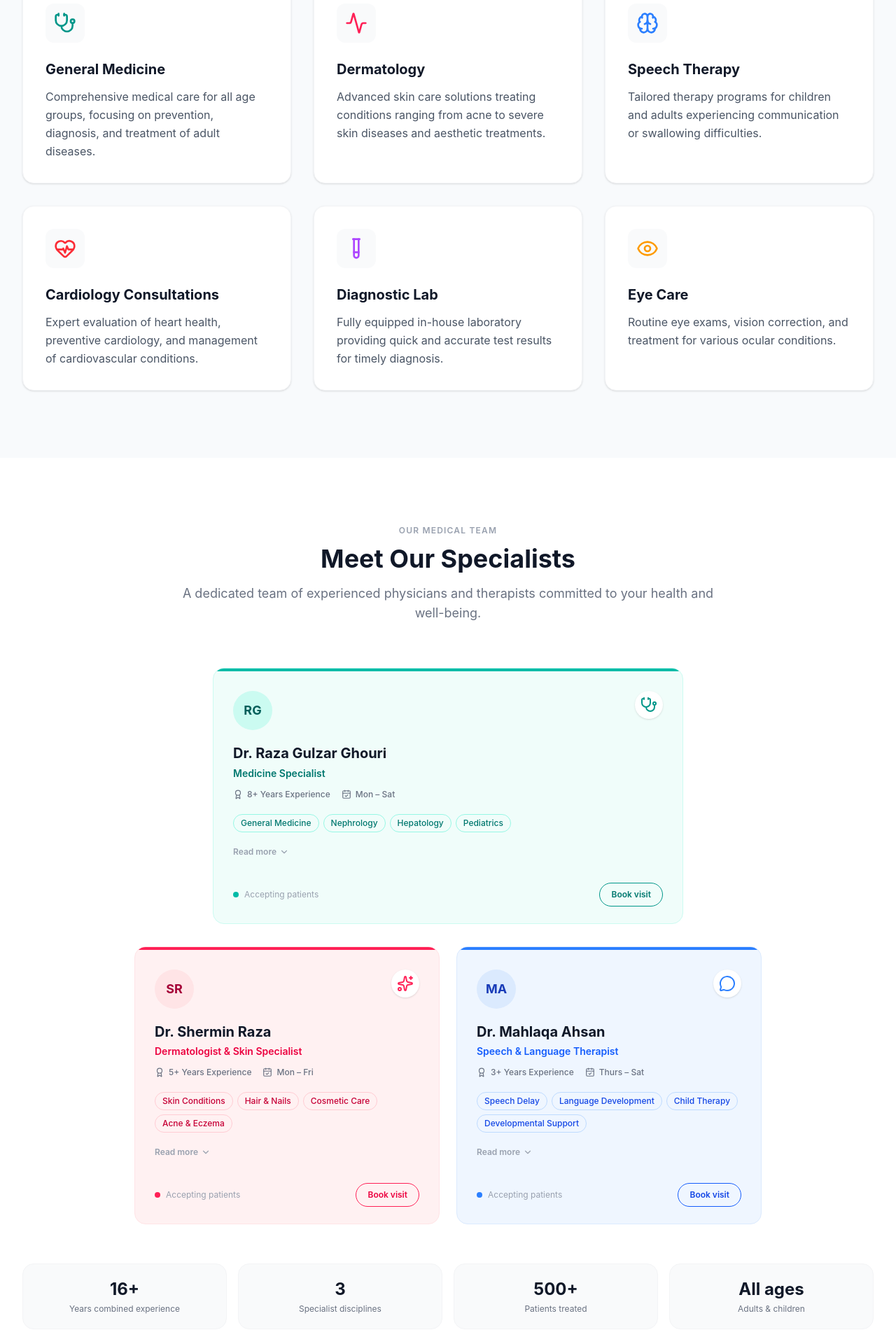
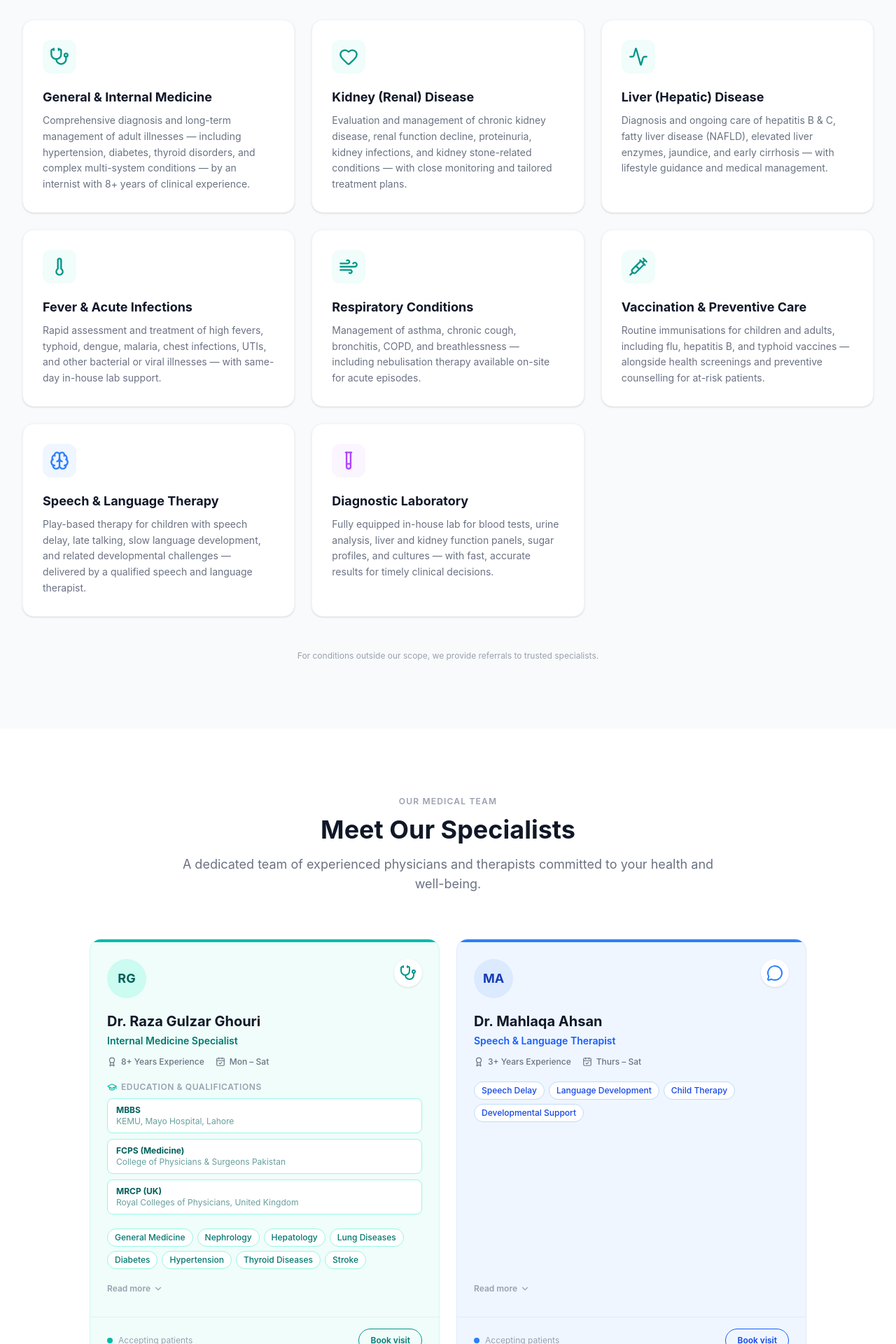
Before and after one commit to usmanghouri/GhouriSpecialistClinic, a Next.js app: page / in a window 1280 px wide. Shown: the part 1100-3020 px from the top of the page at 70% size. Built offline with nearby package versions, Linux system fonts and the light colour scheme.

Commit message:
Updations

```diff
--- a/src/components/Doctors.tsx
+++ b/src/components/Doctors.tsx
@@ -2,51 +2,82 @@
 
 import { useState } from "react";
 import { motion, AnimatePresence } from "framer-motion";
-import { Stethoscope, Sparkles, MessageCircle, Award, CalendarCheck, ChevronDown } from "lucide-react";
+import {
+  Stethoscope,
+  MessageCircle,
+  Award,
+  CalendarCheck,
+  ChevronDown,
+  GraduationCap,
+} from "lucide-react";
 
-const doctors = [
+type Education = {
+  degree: string;
+  institution: string;
+};
+
+type AccentClasses = {
+  section: string;
+  avatar: string;
+  icon: string;
+  specialty: string;
+  tag: string;
+  bar: string;
+  button: string;
+  dot: string;
+  edu: string;
+  eduIcon: string;
+};
+
+type Doctor = {
+  name: string;
+  specialty: string;
+  experience: string;
+  availability: string;
+  initials: string;
+  description: string;
+  tags: string[];
+  education?: Education[];
+  icon: React.ReactNode;
+  accentClasses: AccentClasses;
+};
+
+const doctors: Doctor[] = [
   {
     name: "Dr. Raza Gulzar Ghouri",
-    specialty: "Medicine Specialist",
+    specialty: "Internal Medicine Specialist",
     experience: "8+ Years Experience",
     availability: "Mon – Sat",
     initials: "RG",
     description:
-      "With over 8 years of clinical expertise, Dr. Raza provides comprehensive medical care for both adults and children. He has a particular focus on kidney (renal) and liver (hepatic) diseases, offering thorough diagnostic workups and long-term management plans tailored to each patient.",
-    tags: ["General Medicine", "Nephrology", "Hepatology", "Pediatrics"],
+      "With over 8 years of clinical expertise, Dr. Raza provides comprehensive medical care for adults and children alike. He has a particular focus on kidney (renal) and liver (hepatic) diseases, offering thorough diagnostic workups and long-term management plans tailored to each patient.",
+    tags: [
+      "General Medicine",
+      "Nephrology",
+      "Hepatology",
+      "Lung Diseases",
+      "Diabetes",
+      "Hypertension",
+      "Thyroid Diseases",
+      "Stroke",
+    ],
+    education: [
+      { degree: "MBBS", institution: "KEMU, Mayo Hospital, Lahore" },
+      { degree: "FCPS (Medicine)", institution: "College of Physicians & Surgeons Pakistan" },
+      { degree: "MRCP (UK)", institution: "Royal Colleges of Physicians, United Kingdom" },
+    ],
     icon: <Stethoscope className="w-6 h-6" />,
-    accent: "teal",
     accentClasses: {
       section: "bg-teal-50 border-teal-100",
       avatar: "bg-teal-100 text-teal-800",
       icon: "text-teal-600",
       specialty: "text-teal-700",
-      tag: "bg-teal-50 text-teal-700 border-teal-200",
+      tag: "bg-white text-teal-700 border-teal-200",
       bar: "bg-teal-500",
       button: "border-teal-600 text-teal-700 hover:bg-teal-600 hover:text-white",
       dot: "bg-teal-500",
-    },
-  },
-  {
-    name: "Dr. Shermin Raza",
-    specialty: "Dermatologist & Skin Specialist",
-    experience: "5+ Years Experience",
-    availability: "Mon – Fri",
-    initials: "SR",
-    description:
-      "Dr. Shermin is a skilled dermatologist specializing in the diagnosis and treatment of skin, hair, and nail conditions. From acne and eczema to advanced cosmetic concerns, she brings a careful, evidence-based approach to every patient's skin health and confidence.",
-    tags: ["Skin Conditions", "Hair & Nails", "Cosmetic Care", "Acne & Eczema"],
-    icon: <Sparkles className="w-6 h-6" />,
-    accent: "rose",
-    accentClasses: {
-      section: "bg-rose-50 border-rose-100",
-      avatar: "bg-rose-100 text-rose-800",
-      icon: "text-rose-500",
-      specialty: "text-rose-600",
-      tag: "bg-rose-50 text-rose-700 border-rose-200",
-      bar: "bg-rose-500",
-      button: "border-rose-500 text-rose-600 hover:bg-rose-500 hover:text-white",
-      dot: "bg-rose-500",
+      edu: "bg-white border-teal-200 text-teal-800",
+      eduIcon: "text-teal-500",
     },
   },
   {
@@ -57,137 +88,37 @@ const doctors = [
     initials: "MA",
     description:
       "Dr. Mahlaqa specializes in supporting children with speech delays, late talking, and developmental language difficulties including slow brain development. Through engaging, play-based therapy, she helps children find their voice and build clear, confident communication skills.",
-    tags: ["Speech Delay", "Language Development", "Child Therapy", "Developmental Support"],
+    tags: [
+      "Speech Delay",
+      "Language Development",
+      "Child Therapy",
+      "Developmental Support",
+    ],
     icon: <MessageCircle className="w-6 h-6" />,
-    accent: "blue",
     accentClasses: {
       section: "bg-blue-50 border-blue-100",
       avatar: "bg-blue-100 text-blue-800",
       icon: "text-blue-500",
       specialty: "text-blue-600",
-      tag: "bg-blue-50 text-blue-700 border-blue-200",
+      tag: "bg-white text-blue-700 border-blue-200",
       bar: "bg-blue-500",
       button: "border-blue-600 text-blue-700 hover:bg-blue-600 hover:text-white",
       dot: "bg-blue-500",
+      edu: "bg-white border-blue-200 text-blue-800",
+      eduIcon: "text-blue-400",
     },
   },
 ];
 
 const stats = [
-  { value: "16+", label: "Years combined experience" },
-  { value: "3", label: "Specialist disciplines" },
+  { value: "11+", label: "Years combined experience" },
+  { value: "2", label: "Specialist disciplines" },
   { value: "500+", label: "Patients treated" },
   { value: "All ages", label: "Adults & children" },
 ];
 
 export default function Doctors() {
   const [expanded, setExpanded] = useState<number | null>(null);
-
-  const renderDoctorCard = (doctor: typeof doctors[0], index: number) => {
-    const isOpen = expanded === index;
-    const c = doctor.accentClasses;
-
-    return (
-      <motion.div
-        key={index}
-        initial={{ opacity: 0, y: 30 }}
-        whileInView={{ opacity: 1, y: 0 }}
-        viewport={{ once: true }}
-        transition={{ delay: index * 0.15 }}
-        className={`rounded-2xl border overflow-hidden transition-all duration-300 hover:shadow-lg w-full ${c.section}`}
-      >
-        {/* Accent bar */}
-        <div className={`h-1 w-full ${c.bar}`} />
-
-        <div className="p-7">
-          {/* Avatar + Icon */}
-          <div className="flex items-start justify-between mb-5">
-            <div className={`w-14 h-14 rounded-full flex items-center justify-center text-lg font-bold ${c.avatar}`}>
-              {doctor.initials}
-            </div>
-            <div className={`w-10 h-10 bg-white rounded-full flex items-center justify-center shadow-sm ${c.icon}`}>
-              {doctor.icon}
-            </div>
-          </div>
-
-          {/* Name & specialty */}
-          <h3 className="text-xl font-bold text-gray-900 mb-1 leading-snug">{doctor.name}</h3>
-          <p className={`text-sm font-semibold mb-3 ${c.specialty}`}>{doctor.specialty}</p>
-
-          {/* Experience & availability */}
-          <div className="flex items-center gap-4 mb-5">
-            <span className="flex items-center gap-1.5 text-xs text-gray-500 font-medium">
-              <Award className="w-3.5 h-3.5" />
-              {doctor.experience}
-            </span>
-            <span className="flex items-center gap-1.5 text-xs text-gray-500 font-medium">
-              <CalendarCheck className="w-3.5 h-3.5" />
-              {doctor.availability}
-            </span>
-          </div>
-
-          {/* Tags */}
-          <div className="flex flex-wrap gap-1.5 mb-5">
-            {doctor.tags.map((tag) => (
-              <span
-                key={tag}
-                className={`text-xs font-medium px-2.5 py-1 rounded-full border ${c.tag}`}
-              >
-                {tag}
-              </span>
-            ))}
-          </div>
-
-          {/* Expandable description */}
-          <div>
-            <button
-              onClick={() => setExpanded(isOpen ? null : index)}
-              className="flex items-center gap-1 text-xs font-semibold text-gray-400 hover:text-gray-600 transition-colors mb-2"
-              aria-expanded={isOpen}
-            >
-              {isOpen ? "Show less" : "Read more"}
-              <motion.span
-                animate={{ rotate: isOpen ? 180 : 0 }}
-                transition={{ duration: 0.2 }}
-                className="inline-flex"
-              >
-                <ChevronDown className="w-3.5 h-3.5" />
-              </motion.span>
-            </button>
-
-            <AnimatePresence initial={false}>
-              {isOpen && (
-                <motion.p
-                  key="desc"
-                  initial={{ opacity: 0, height: 0 }}
-                  animate={{ opacity: 1, height: "auto" }}
-                  exit={{ opacity: 0, height: 0 }}
-                  transition={{ duration: 0.25 }}
-                  className="text-sm text-gray-600 leading-relaxed overflow-hidden"
-                >
-                  {doctor.description}
-                </motion.p>
-              )}
-            </AnimatePresence>
-          </div>
-        </div>
-
-        {/* Footer */}
-        <div className="px-7 pb-6 flex items-center justify-between">
-          <span className="flex items-center gap-2 text-xs text-gray-400">
-            <span className={`w-2 h-2 rounded-full ${c.dot}`} />
-            Accepting patients
-          </span>
-          <a
-            href="#contact"
-            className={`text-xs font-semibold px-4 py-2 rounded-full border transition-all duration-200 inline-block ${c.button}`}
-          >
-            Book visit
-          </a>
-        </div>
-      </motion.div>
-    );
-  };
 
   return (
     <section id="doctors" className="py-24 bg-white">
@@ -223,17 +154,141 @@ export default function Doctors() {
           </motion.p>
         </div>
 
-        {/* Doctor Cards */}
-        <div className="flex flex-col gap-8 items-center">
-          {/* Senior/Lead Doctor (First item) */}
-          <div className="w-full max-w-2xl">
-            {renderDoctorCard(doctors[0], 0)}
-          </div>
+        {/* Doctor Cards — 2 columns on md+, single column on mobile */}
+        <div className="grid grid-cols-1 md:grid-cols-2 gap-6 max-w-5xl mx-auto">
+          {doctors.map((doctor, index) => {
+            const isOpen = expanded === index;
+            const c = doctor.accentClasses;
 
-          {/* Other Specialists */}
-          <div className="w-full grid grid-cols-1 md:grid-cols-2 gap-6 max-w-4xl mx-auto">
-            {doctors.slice(1).map((doctor, index) => renderDoctorCard(doctor, index + 1))}
-          </div>
+            return (
+              <motion.div
+                key={index}
+                initial={{ opacity: 0, y: 30 }}
+                whileInView={{ opacity: 1, y: 0 }}
+                viewport={{ once: true }}
+                transition={{ delay: index * 0.15 }}
+                className={`rounded-2xl border overflow-hidden transition-all duration-300 hover:shadow-lg flex flex-col ${c.section}`}
+              >
+                {/* Accent bar */}
+                <div className={`h-1 w-full ${c.bar}`} />
+
+                <div className="p-6 flex flex-col flex-1">
+
+                  {/* Avatar + Icon */}
+                  <div className="flex items-start justify-between mb-5">
+                    <div className={`w-14 h-14 rounded-full flex items-center justify-center text-lg font-bold shrink-0 ${c.avatar}`}>
+                      {doctor.initials}
+                    </div>
+                    <div className={`w-10 h-10 bg-white rounded-full flex items-center justify-center shadow-sm ${c.icon}`}>
+                      {doctor.icon}
+                    </div>
+                  </div>
+
+                  {/* Name & Specialty */}
+                  <h3 className="text-xl font-bold text-gray-900 mb-1 leading-snug">
+                    {doctor.name}
+                  </h3>
+                  <p className={`text-sm font-semibold mb-3 ${c.specialty}`}>
+                    {doctor.specialty}
+                  </p>
+
+                  {/* Experience & Availability */}
+                  <div className="flex flex-wrap items-center gap-4 mb-5">
+                    <span className="flex items-center gap-1.5 text-xs text-gray-500 font-medium">
+                      <Award className="w-3.5 h-3.5 shrink-0" />
+                      {doctor.experience}
+                    </span>
+                    <span className="flex items-center gap-1.5 text-xs text-gray-500 font-medium">
+                      <CalendarCheck className="w-3.5 h-3.5 shrink-0" />
+                      {doctor.availability}
+                    </span>
+                  </div>
+
+                  {/* Education & Qualifications — only shown if data exists */}
+                  {doctor.education && doctor.education.length > 0 && (
+                    <div className="mb-5">
+                      <div className="flex items-center gap-1.5 mb-2">
+                        <GraduationCap className={`w-3.5 h-3.5 shrink-0 ${c.eduIcon}`} />
+                        <span className="text-xs font-semibold text-gray-400 uppercase tracking-wider">
+                          Education & Qualifications
+                        </span>
+                      </div>
+                      <div className="flex flex-col gap-2">
+                        {doctor.education.map((edu, i) => (
+                          <div
+                            key={i}
+                            className={`rounded-lg border px-3 py-2 ${c.edu}`}
+                          >
+                            <p className="text-xs font-bold">{edu.degree}</p>
+                            <p className="text-xs opacity-60">{edu.institution}</p>
+                          </div>
+                        ))}
+                      </div>
+                    </div>
+                  )}
+
+                  {/* Specialty Tags */}
+                  <div className="flex flex-wrap gap-1.5 mb-5">
+                    {doctor.tags.map((tag) => (
+                      <span
+                        key={tag}
+                        className={`text-xs font-medium px-2.5 py-1 rounded-full border ${c.tag}`}
+                      >
+                        {tag}
+                      </span>
+                    ))}
+                  </div>
+
+                  {/* Expandable description */}
+                  <div className="mt-auto">
+                    <button
+                      onClick={() => setExpanded(isOpen ? null : index)}
+                      className="flex items-center gap-1 text-xs font-semibold text-gray-400 hover:text-gray-600 transition-colors mb-2"
+                      aria-expanded={isOpen}
+                    >
+                      {isOpen ? "Show less" : "Read more"}
+                      <motion.span
+                        animate={{ rotate: isOpen ? 180 : 0 }}
+                        transition={{ duration: 0.2 }}
+                        className="inline-flex"
+                      >
+                        <ChevronDown className="w-3.5 h-3.5" />
+                      </motion.span>
+                    </button>
+
+                    <AnimatePresence initial={false}>
+                      {isOpen && (
+                        <motion.p
+                          key="desc"
+                          initial={{ opacity: 0, height: 0 }}
+                          animate={{ opacity: 1, height: "auto" }}
+                          exit={{ opacity: 0, height: 0 }}
+                          transition={{ duration: 0.25 }}
+                          className="text-sm text-gray-600 leading-relaxed overflow-hidden"
+                        >
+                          {doctor.description}
+                        </motion.p>
+                      )}
+                    </AnimatePresence>
+                  </div>
+                </div>
+
+                {/* Card Footer */}
+                <div className="px-6 pb-5 flex items-center justify-between border-t border-black/5 pt-4">
+                  <span className="flex items-center gap-2 text-xs text-gray-400">
+                    <span className={`w-2 h-2 rounded-full ${c.dot}`} />
+                    Accepting patients
+                  </span>
+                  <a
+                    href="#contact"
+                    className={`text-xs font-semibold px-4 py-2 rounded-full border transition-all duration-200 inline-block ${c.button}`}
+                  >
+                    Book visit
+                  </a>
+                </div>
+              </motion.div>
+            );
+          })}
         </div>
 
         {/* Stats bar */}
@@ -242,7 +297,7 @@ export default function Doctors() {
           whileInView={{ opacity: 1, y: 0 }}
           viewport={{ once: true }}
           transition={{ delay: 0.3 }}
-          className="mt-14 grid grid-cols-2 md:grid-cols-4 gap-4"
+          className="mt-12 grid grid-cols-2 md:grid-cols-4 gap-4 max-w-5xl mx-auto"
         >
           {stats.map((stat, i) => (
             <div
--- a/src/components/Services.tsx
+++ b/src/components/Services.tsx
@@ -1,50 +1,104 @@
 "use client";
 
 import { motion } from "framer-motion";
-import { Stethoscope, Activity, HeartPulse, Brain, Eye, TestTube } from "lucide-react";
+import {
+  Stethoscope,
+  Activity,
+  Brain,
+  TestTube,
+  Wind,
+  Heart,
+  Syringe,
+  Thermometer,
+  Sparkles,
+} from "lucide-react";
 
 const services = [
   {
-    title: "General Medicine",
-    description: "Comprehensive medical care for all age groups, focusing on prevention, diagnosis, and treatment of adult diseases.",
-    icon: <Stethoscope className="w-8 h-8 text-teal-600" />,
+    title: "General & Internal Medicine",
+    description:
+      "Comprehensive diagnosis and long-term management of adult illnesses — including hypertension, diabetes, thyroid disorders, and complex multi-system conditions — by an internist with 8+ years of clinical experience.",
+    icon: <Stethoscope className="w-7 h-7 text-teal-600" />,
+    iconBg: "bg-teal-50",
   },
   {
-    title: "Dermatology",
-    description: "Advanced skin care solutions treating conditions ranging from acne to severe skin diseases and aesthetic treatments.",
-    icon: <Activity className="w-8 h-8 text-rose-500" />,
+    title: "Kidney (Renal) Disease",
+    description:
+      "Evaluation and management of chronic kidney disease, renal function decline, proteinuria, kidney infections, and kidney stone-related conditions — with close monitoring and tailored treatment plans.",
+    icon: <Heart className="w-7 h-7 text-teal-600" />,
+    iconBg: "bg-teal-50",
   },
   {
-    title: "Speech Therapy",
-    description: "Tailored therapy programs for children and adults experiencing communication or swallowing difficulties.",
-    icon: <Brain className="w-8 h-8 text-blue-500" />,
+    title: "Liver (Hepatic) Disease",
+    description:
+      "Diagnosis and ongoing care of hepatitis B & C, fatty liver disease (NAFLD), elevated liver enzymes, jaundice, and early cirrhosis — with lifestyle guidance and medical management.",
+    icon: <Activity className="w-7 h-7 text-teal-600" />,
+    iconBg: "bg-teal-50",
   },
   {
-    title: "Cardiology Consultations",
-    description: "Expert evaluation of heart health, preventive cardiology, and management of cardiovascular conditions.",
-    icon: <HeartPulse className="w-8 h-8 text-red-500" />,
+    title: "Fever & Acute Infections",
+    description:
+      "Rapid assessment and treatment of high fevers, typhoid, dengue, malaria, chest infections, UTIs, and other bacterial or viral illnesses — with same-day in-house lab support.",
+    icon: <Thermometer className="w-7 h-7 text-teal-600" />,
+    iconBg: "bg-teal-50",
   },
   {
-    title: "Diagnostic Lab",
-    description: "Fully equipped in-house laboratory providing quick and accurate test results for timely diagnosis.",
-    icon: <TestTube className="w-8 h-8 text-purple-500" />,
+    title: "Respiratory Conditions",
+    description:
+      "Management of asthma, chronic cough, bronchitis, COPD, and breathlessness — including nebulisation therapy available on-site for acute episodes.",
+    icon: <Wind className="w-7 h-7 text-teal-600" />,
+    iconBg: "bg-teal-50",
   },
   {
-    title: "Eye Care",
-    description: "Routine eye exams, vision correction, and treatment for various ocular conditions.",
-    icon: <Eye className="w-8 h-8 text-amber-500" />,
-  }
+    title: "Vaccination & Preventive Care",
+    description:
+      "Routine immunisations for children and adults, including flu, hepatitis B, and typhoid vaccines — alongside health screenings and preventive counselling for at-risk patients.",
+    icon: <Syringe className="w-7 h-7 text-teal-600" />,
+    iconBg: "bg-teal-50",
+  },
+  // {
+  //   title: "Dermatology & Skin Care",
+  //   description:
+  //     "Expert treatment of skin, hair, and nail conditions — from acne, eczema, and psoriasis to cosmetic concerns — by a dedicated dermatologist and skin specialist.",
+  //   icon: <Sparkles className="w-7 h-7 text-rose-500" />,
+  //   iconBg: "bg-rose-50",
+  // },
+  {
+    title: "Speech & Language Therapy",
+    description:
+      "Play-based therapy for children with speech delay, late talking, slow language development, and related developmental challenges — delivered by a qualified speech and language therapist.",
+    icon: <Brain className="w-7 h-7 text-blue-500" />,
+    iconBg: "bg-blue-50",
+  },
+  {
+    title: "Diagnostic Laboratory",
+    description:
+      "Fully equipped in-house lab for blood tests, urine analysis, liver and kidney function panels, sugar profiles, and cultures — with fast, accurate results for timely clinical decisions.",
+    icon: <TestTube className="w-7 h-7 text-purple-500" />,
+    iconBg: "bg-purple-50",
+  },
 ];
 
 export default function Services() {
   return (
     <section id="services" className="py-24 bg-slate-50">
       <div className="max-w-7xl mx-auto px-4 sm:px-6 lg:px-8">
+
+        {/* Header */}
         <div className="text-center max-w-3xl mx-auto mb-16">
+          <motion.p
+            initial={{ opacity: 0, y: 10 }}
+            whileInView={{ opacity: 1, y: 0 }}
+            viewport={{ once: true }}
+            className="text-xs font-semibold tracking-widest uppercase text-gray-400 mb-3"
+          >
+            What We Treat
+          </motion.p>
           <motion.h2
             initial={{ opacity: 0, y: 20 }}
             whileInView={{ opacity: 1, y: 0 }}
             viewport={{ once: true }}
+            transition={{ delay: 0.05 }}
             className="text-3xl md:text-4xl font-bold text-gray-900 mb-4"
           >
             Our Medical Services
@@ -54,32 +108,45 @@ export default function Services() {
             whileInView={{ opacity: 1, y: 0 }}
             viewport={{ once: true }}
             transition={{ delay: 0.1 }}
-            className="text-lg text-gray-600"
+            className="text-lg text-gray-500"
           >
-            Comprehensive healthcare services provided by specialized professionals under one roof.
+            Led by an internal medicine specialist with over 8 years of experience, our clinic offers focused, expert-led care across the conditions we treat best.
           </motion.p>
         </div>
 
-        <div className="grid grid-cols-1 md:grid-cols-2 lg:grid-cols-3 gap-8">
+        {/* Services grid */}
+        <div className="grid grid-cols-1 md:grid-cols-2 lg:grid-cols-3 gap-6">
           {services.map((service, index) => (
             <motion.div
               key={index}
               initial={{ opacity: 0, y: 30 }}
               whileInView={{ opacity: 1, y: 0 }}
               viewport={{ once: true }}
-              transition={{ delay: index * 0.1 }}
-              className="bg-white p-8 rounded-2xl shadow-sm border border-gray-100 hover:shadow-md transition-shadow"
+              transition={{ delay: index * 0.08 }}
+              className="bg-white p-7 rounded-2xl shadow-sm border border-gray-100 hover:shadow-md transition-all duration-300 group"
             >
-              <div className="w-14 h-14 bg-gray-50 rounded-xl flex items-center justify-center mb-6">
+              <div className={`w-12 h-12 ${service.iconBg} rounded-xl flex items-center justify-center mb-5 transition-transform duration-300 group-hover:scale-110`}>
                 {service.icon}
               </div>
-              <h3 className="text-xl font-bold text-gray-900 mb-3">{service.title}</h3>
-              <p className="text-gray-600 leading-relaxed">
+              <h3 className="text-lg font-bold text-gray-900 mb-2">{service.title}</h3>
+              <p className="text-sm text-gray-500 leading-relaxed">
                 {service.description}
               </p>
             </motion.div>
           ))}
         </div>
+
+        {/* Subtle note */}
+        <motion.p
+          initial={{ opacity: 0 }}
+          whileInView={{ opacity: 1 }}
+          viewport={{ once: true }}
+          transition={{ delay: 0.4 }}
+          className="text-center text-xs text-gray-400 mt-12"
+        >
+          For conditions outside our scope, we provide referrals to trusted specialists.
+        </motion.p>
+
       </div>
     </section>
   );
```
